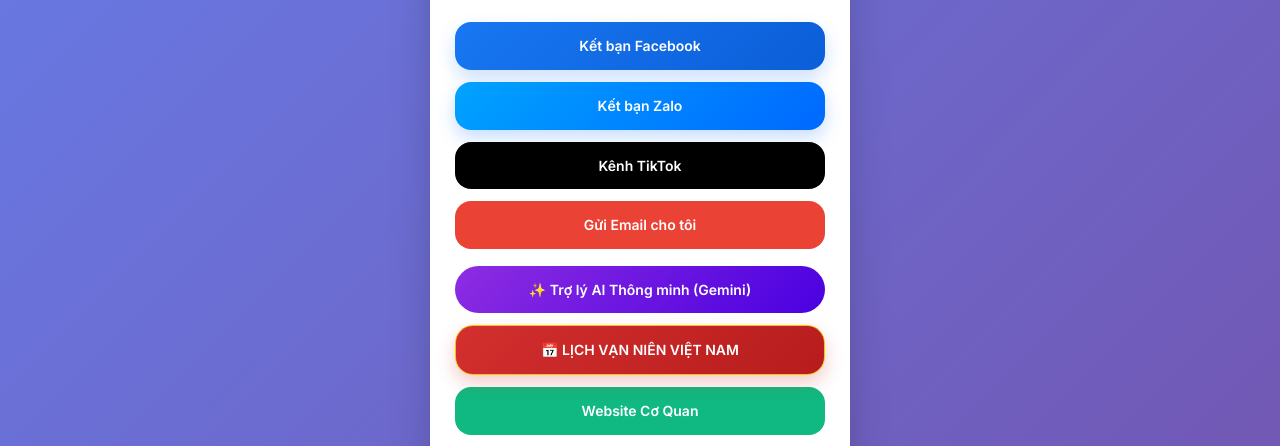
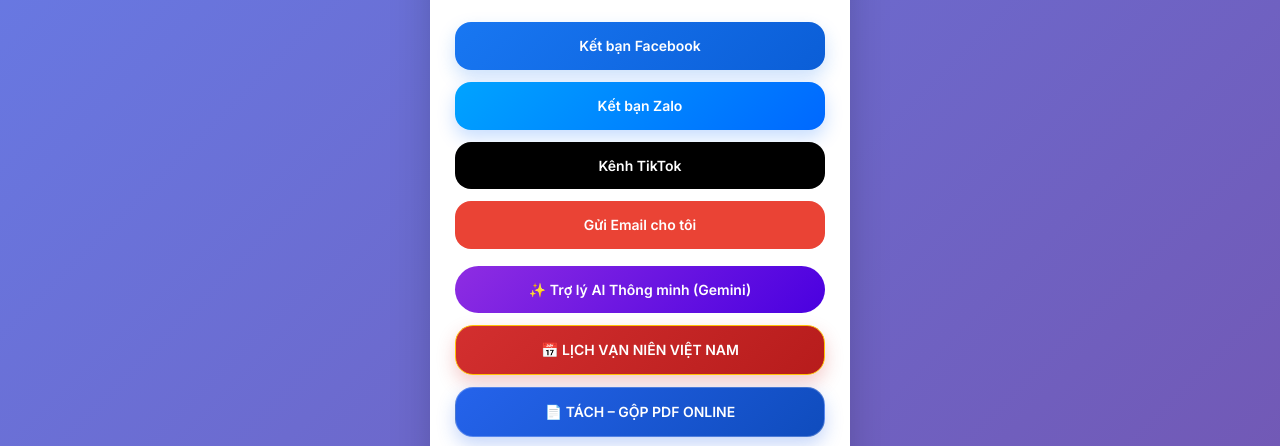
Before and after one commit to bachttcn/Trang-web-c-a-B-ch, a website: page index.html in a window 1280 px wide. Shown: the part 348-794 px from the top of the page. Drawn offline with Linux system fonts and the light colour scheme.

Commit message:
Thêm nút Tách – Gộp PDF Online

```diff
--- a/index.html
+++ b/index.html
@@ -274,6 +274,29 @@
             transform: translateX(100%);
         }
 
+        /* Nút mở công cụ tách - gộp PDF */
+        .btn-pdf {
+            background: linear-gradient(135deg, #2563eb, #0f4cbd);
+            border-radius: 18px;
+            box-shadow: 0 8px 18px rgba(37, 99, 235, 0.26);
+            position: relative;
+            overflow: hidden;
+            border: 1px solid rgba(255, 255, 255, 0.24);
+        }
+
+        .btn-pdf::after {
+            content: '';
+            position: absolute;
+            inset: 0;
+            background: linear-gradient(120deg, transparent, rgba(255,255,255,0.3), transparent);
+            transform: translateX(-100%);
+            transition: transform 0.55s ease;
+        }
+
+        .btn-pdf:hover::after {
+            transform: translateX(100%);
+        }
+
         .footer-info {
             margin-top: 30px;
             font-size: 12px;
@@ -414,6 +437,10 @@
             </a>
             <!-- KẾT THÚC NÚT LỊCH VẠN NIÊN -->
 
+            <a href="tach_gop_pdf.html" class="btn btn-pdf" target="_blank" rel="noopener">
+                📄 TÁCH – GỘP PDF ONLINE
+            </a>
+
             <a href="http://ttgdtxcaungang.sgdtravinh.edu.vn/" class="btn btn-website" target="_blank" rel="noopener">
                 Website Cơ Quan
             </a>
```
